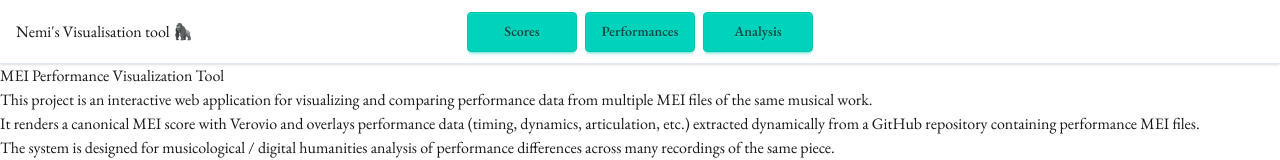
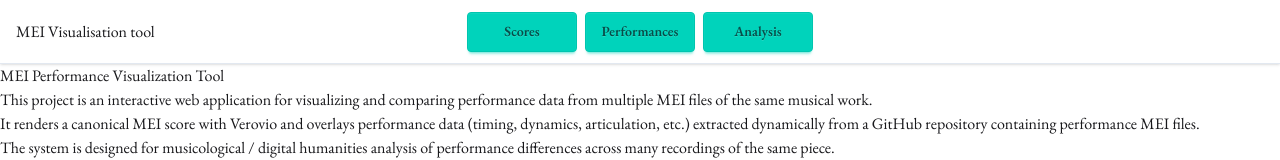
Before and after one commit to cvoncram/Winterreise-data-vis, a SvelteKit app in the folder frontend/: page / in a window 1280 px wide. Shown: the top 160 px of the page. Built offline with nearby package versions, Linux system fonts and the light colour scheme.

Commit message:
new inheritance from layout

```diff
--- a/frontend/src/routes/+layout.svelte
+++ b/frontend/src/routes/+layout.svelte
@@ -1,5 +1,6 @@
 <script lang="ts">
     import "../app.css";
+    let { children } = $props();
 </script>
 
 <svelte:head>
@@ -7,17 +8,17 @@
 
 <div class="navbar bg-base-100 shadow-sm">
     <div class="page-title">
-        <a href="/">Nemi's Visualisation tool 🦍</a>
+        <a href="/">MEI Visualisation tool</a>
     </div>
     <div class="nav-items">
         <a class="btn btn-accent" href="/scores">Scores</a>
-        <a class="btn btn-accent" href="/scores">Performances</a>
-        <a class="btn btn-accent" href="/scores">Analysis</a>
+        <a class="btn btn-accent" href="/performances">Performances</a>
+        <a class="btn btn-accent" href="/analysis">Analysis</a>
     </div>
 </div>
 
 <main>
-    <slot />
+    {@render children()}
 </main>
 
 <style global()>
```
